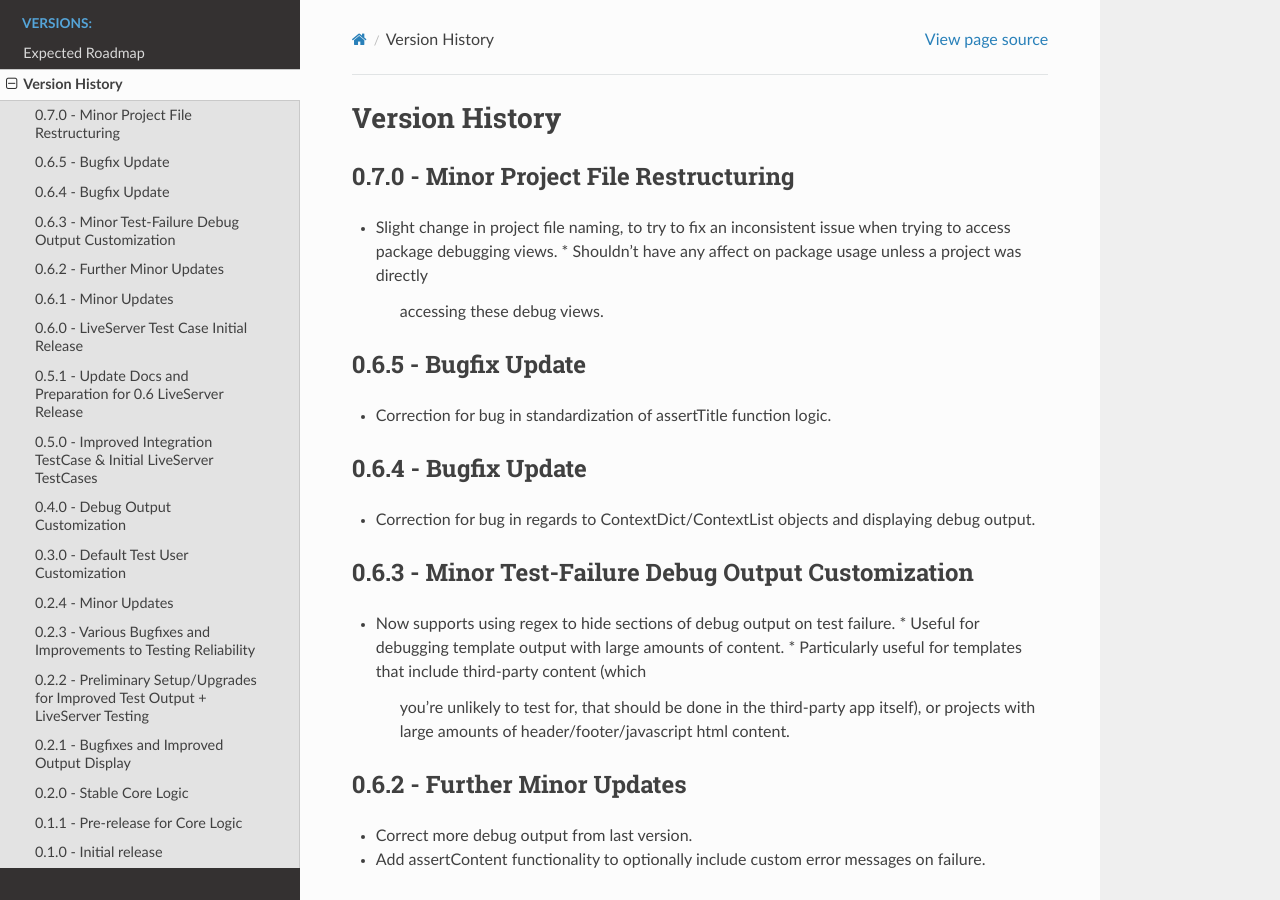
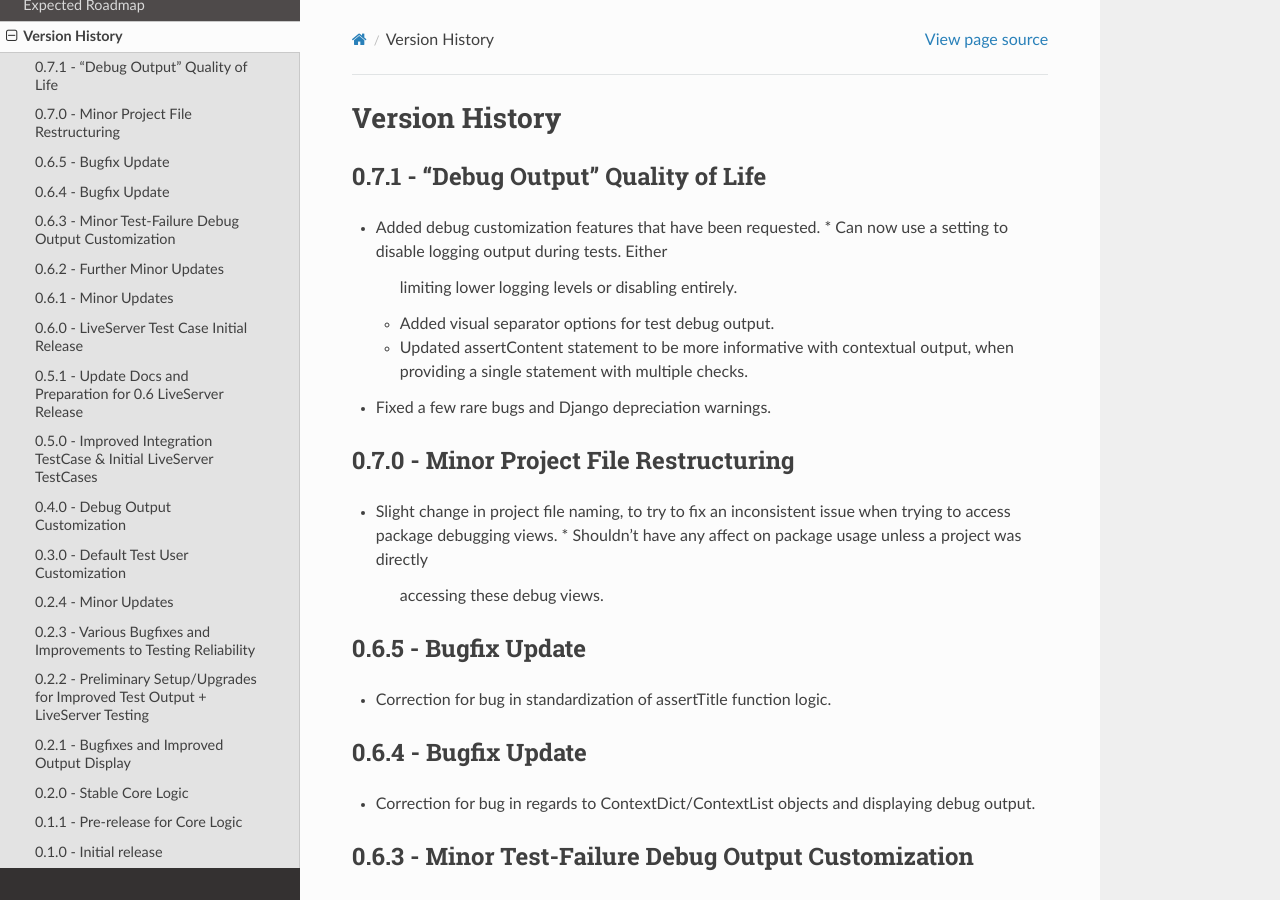
Before and after one commit to brodriguez8774/django-expanded-test-cases, a Sphinx documentation site: the page built from docs/source/version_history.rst, in a window 1280 px wide and 900 px high. Built offline with Sphinx 7.4.7 and the Read the Docs theme 2.0.0, drawn with Linux system fonts in a browser that asks for light colours.

Commit message:
Update project version

```diff
--- a/docs/source/conf.py
+++ b/docs/source/conf.py
@@ -25,7 +25,7 @@ copyright = '2022, Brandon Rodriguez'
 author = 'Brandon Rodriguez'
 
 # The full version, including alpha/beta/rc tags
-release = '0.7.0'
+release = '0.7.1'
 
 
 # -- General configuration ---------------------------------------------------
--- a/docs/source/version_history.rst
+++ b/docs/source/version_history.rst
@@ -1,5 +1,16 @@
 Version History
 ***************
+
+
+0.7.1 - "Debug Output" Quality of Life
+======================================
+* Added debug customization features that have been requested.
+  * Can now use a setting to disable logging output during tests. Either
+    limiting lower logging levels or disabling entirely.
+  * Added visual separator options for test debug output.
+  * Updated assertContent statement to be more informative with contextual
+    output, when providing a single statement with multiple checks.
+* Fixed a few rare bugs and Django depreciation warnings.
 
 
 0.7.0 - Minor Project File Restructuring
--- a/pyproject.toml
+++ b/pyproject.toml
@@ -4,7 +4,7 @@ build-backend = 'setuptools.build_meta:__legacy__'
 
 [project]
 name = "django-expanded-test-cases"
-version = "0.7.0"
+version = "0.7.1"
 description = "Expands the existing Django TestCase class with extra functionality."
 readme = "readme.md"
 authors = [
--- a/setup.cfg
+++ b/setup.cfg
@@ -1,6 +1,6 @@
 [metadata]
 name = django-expanded-test-cases
-version = 0.7.0
+version = 0.7.1
 description = Expands the existing Django TestCase class with extra functionality.
 long_description = file: readme.md
 url = https://github.com/brodriguez8774/django-expanded-test-cases
```
